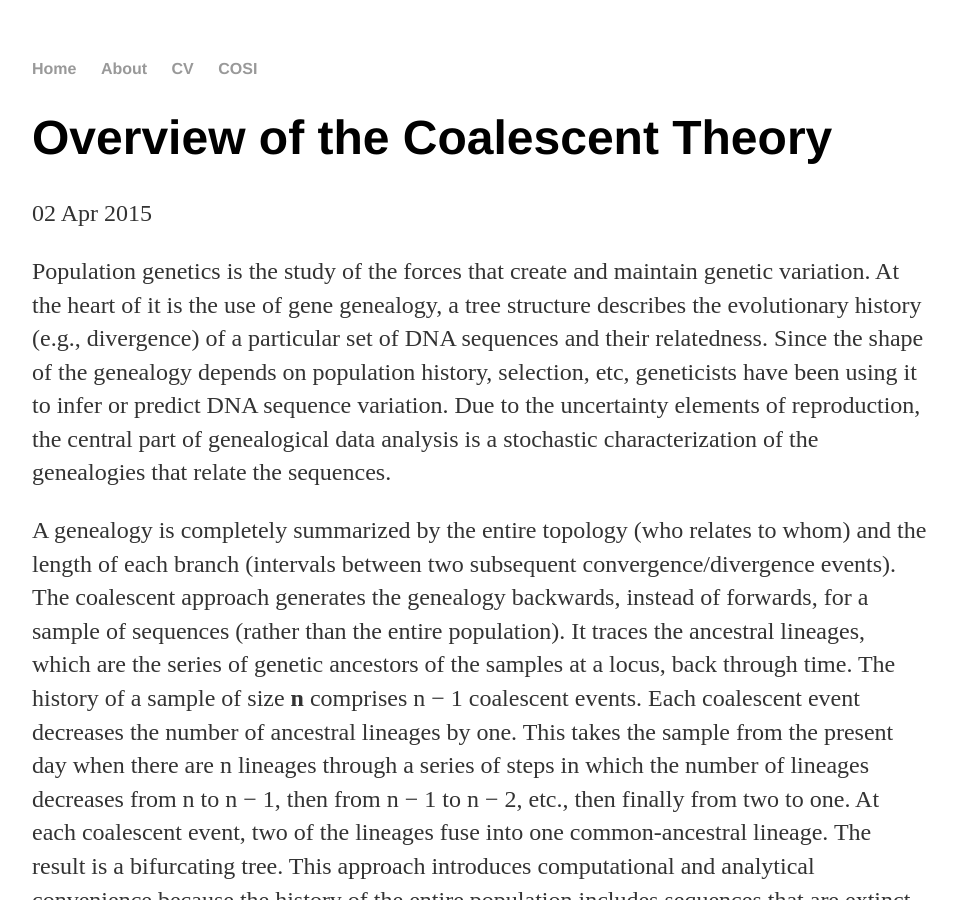
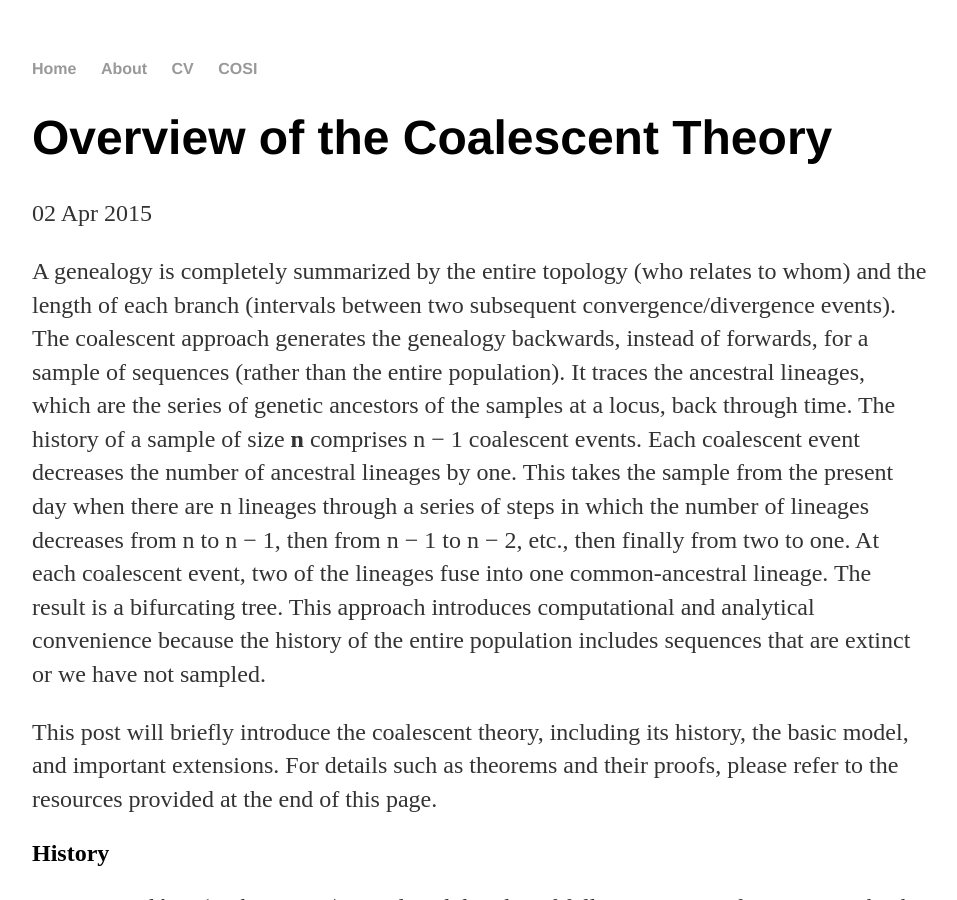
Before and after one commit to lybird300/lybird300.github.io, a Jekyll site: the page built from _posts/2015-04-02-coalescent.md, in a window 1280 px wide and 900 px high. Shown: the whole window, without its empty margins (160-1117 px from the left). Built offline with Jekyll 4.4.1, drawn with Linux system fonts in a browser that asks for light colours.

Commit message:
Update 2015-04-02-coalescent.md

```diff
--- a/_posts/2015-04-02-coalescent.md
+++ b/_posts/2015-04-02-coalescent.md
@@ -3,8 +3,6 @@ layout: post
 title: "Overview of the Coalescent Theory"
 date: 2015-04-02
 ---
-Population genetics is the study of the forces that create and maintain genetic variation. At the heart of it is the use of gene genealogy, a tree structure describes the evolutionary history (e.g., divergence) of a particular set of DNA sequences and their relatedness. Since the shape of the genealogy depends on population history, selection, etc, geneticists have been using it to infer or predict DNA sequence variation. Due to the uncertainty elements of reproduction, the central part of genealogical data analysis is a stochastic characterization of the genealogies that relate the sequences.
-
 A genealogy is completely summarized by the entire topology (who relates to whom) and the length of each branch (intervals between two subsequent convergence/divergence events). The coalescent approach generates the genealogy backwards, instead of forwards, for a sample of sequences (rather than the entire population). It traces the ancestral lineages, which are the series of genetic ancestors of the samples at a locus, back through time. The history of a sample of size <b>n</b> comprises n − 1 coalescent events. Each coalescent event decreases the number of ancestral lineages by one. This takes the sample from the present day when there are n lineages through a series of steps in which the number of lineages decreases from n to n − 1, then from n − 1 to n − 2, etc., then finally from two to one. At each coalescent event, two of the lineages fuse into one common-ancestral lineage. The result is a bifurcating tree. This approach introduces computational and analytical convenience because the history of the entire population includes sequences that are extinct or we have not sampled.
 
 This post will briefly introduce the coalescent theory, including its history, the basic model, and important extensions. For details such as theorems and their proofs, please refer to the resources provided at the end of this page.
```
